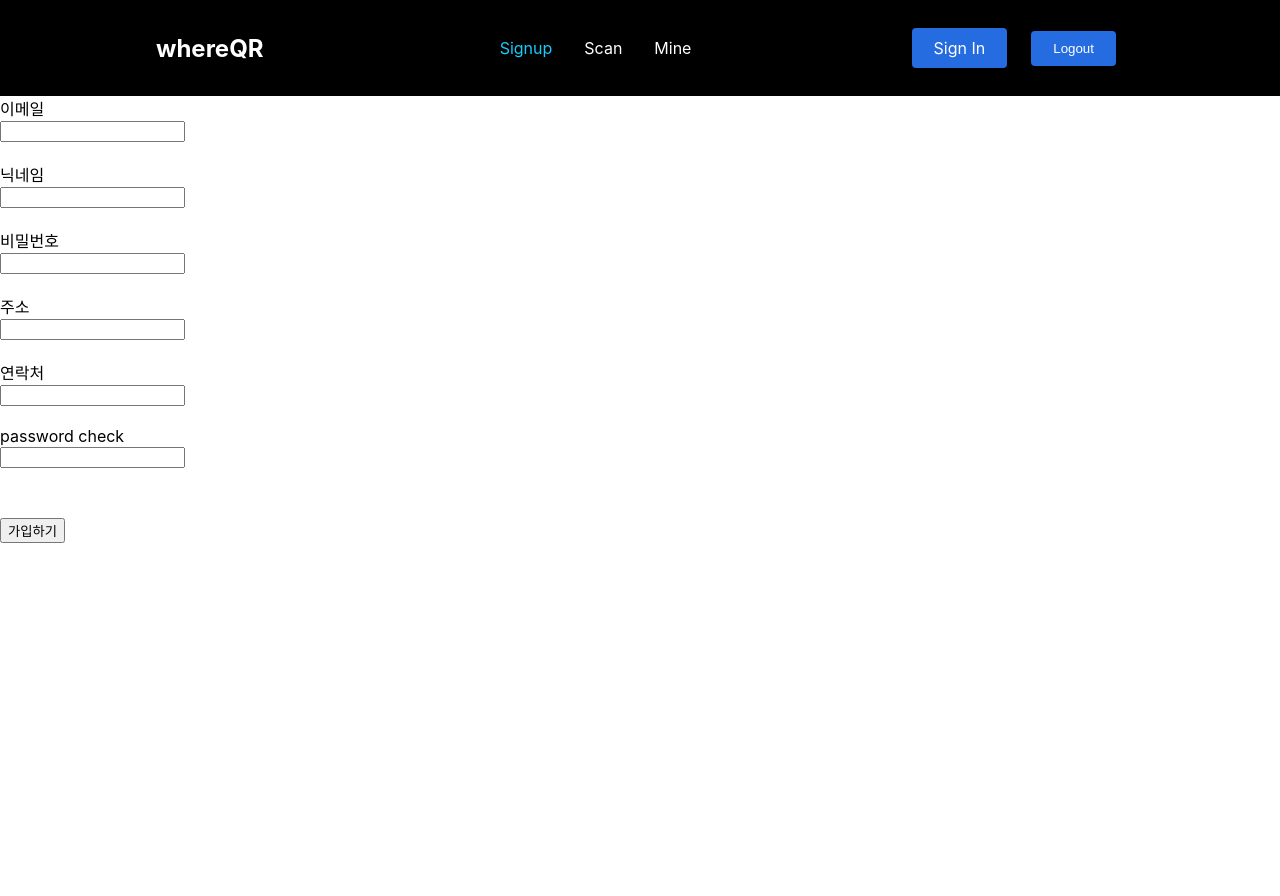
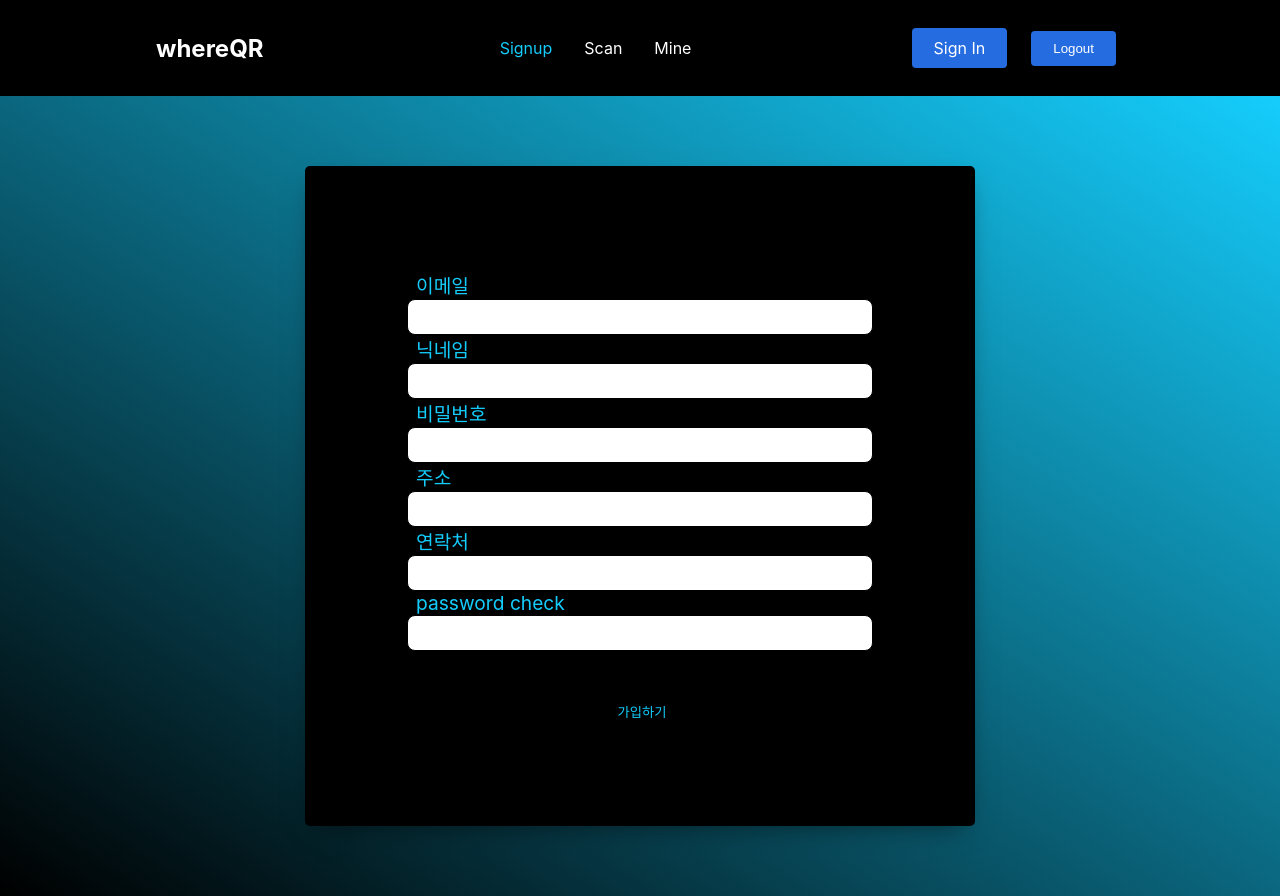
Before and after one commit to baeksoojin/whereQR, a React (Create React App) app in the folder frontend/: page /Signup in a window 1280 px wide. Before the commit the page ends 800 px from the top, so only its background shows below. Built offline with nearby package versions, Linux system fonts and the light colour scheme.

Commit message:
Design : sign up, sign in page UI Design

```diff
--- /dev/null
+++ b/frontend/src/components/Account/AccountElements.js
@@ -0,0 +1,87 @@
+import styled from 'styled-components';
+
+export const Div = styled.div`
+
+    width: 50%;
+    height: 70%;
+    padding: 50px 15px;
+    display: flex;
+    justify-content: center;
+    align-items: center;
+    flex-direction: column;
+    background: black;
+    box-shadow: 0 10px 25px -10px rgba(0,0,0,0.5);
+    border-radius: 5px;
+
+`;
+
+export const Div2 = styled.div`
+
+    width: 50%;
+    height: 40%;
+    padding: 50px 15px;
+    display: flex;
+    justify-content: center;
+    align-items: center;
+    flex-direction: column;
+    background: black;
+    box-shadow: 0 10px 25px -10px rgba(0,0,0,0.5);
+    border-radius: 5px;
+
+`;
+
+export const SDiv = styled.div`
+    width: 100%;
+    height: 100vh;
+    background:linear-gradient(to right top,black,#15cdfc);
+    box-sizing: border-box;
+    background-color : black;
+    display: flex;
+    justify-content: center;
+    align-items: center;
+
+`;
+
+export const Input = styled.input`
+    width : 70%;
+    border: 1px solid;
+    border-radius: 8px;
+    line-height: 2rem;
+    font-size: 1.2rem;
+    padding-left: 0.5rem;
+    padding-right: 0.5rem;
+    display: flex;
+    justify-content: space-between;
+    z-index: 10;
+`;
+
+export const Label = styled.label`
+    width : 70%;
+    color: #15cdfc;
+    border-radius: 8px;
+    font-size: 1.2rem;
+    padding-left: 0.1rem;
+    padding-right: 0.1rem;
+    display: flex;
+    justify-content: space-between;
+    z-index: 10;
+`;
+
+export const Button = styled.button`
+    margin: 50px 20px 0px 10px;
+    background-color : black;
+    color: #15cdfc;
+    outline: none;
+    border-radius: 8px;
+    border: none;
+    cursor: pointer;
+    transition: all 0.1s ease-in-out;
+    text-decoration: none;
+    /* Second Nav */
+    margin-left: 24px;
+    &:hover {
+    transition: all 0.2s ease-in-out;
+    background: #15cdfc;
+    color: #010606;
+    }
+`;
--- a/frontend/src/components/Account/signin.js
+++ b/frontend/src/components/Account/signin.js
@@ -1,6 +1,7 @@
 import React, { useState, useRef, useEffect } from "react";
 import axios from "axios";
 import { useNavigate } from 'react-router-dom';
+import {Div2, Label , SDiv, Input, Button} from "./AccountElements.js";
 axios.defaults.withCredentials = true;
 
 const BaseURL = 'http://127.0.0.1:8000/user/';
@@ -55,22 +56,19 @@ const Signin = () => {
     };
 
     return (
-    <div className="signin">
-        <div>
-            <label className="label" >이메일</label><br/>
-            <input className="user" name="user-id" value={email} required onChange={onChangeEmail} />
-        </div><br/>
-        <div>
-            <label className="label" >비밀번호</label><br/>
-            <input className="user" name="user-password" type="password" value={password} required onChange={onChangePassword} />
-        </div><br/>
-
-        <div style={{marginTop:10}}>
-            <button className="button" type="primary" onClick={Login}>로그인하기</button>
-            <button className="button" type="primary" onClick={Homepage}>홈으로</button>
-            <button className="button" type="primary" onClick={Signup}>회원가입</button>
-        </div>
-    </div>
+    <SDiv className="signin">
+        <Div2>
+            <Label className="label" >이메일</Label>
+            <Input className="user" name="user-id" value={email} required onChange={onChangeEmail} /><br/>
+            <Label className="label" >비밀번호</Label>
+            <Input className="user" name="user-password" type="password" value={password} required onChange={onChangePassword} /><br/>
+            <div>
+            <Button className="button" type="primary" onClick={Login}>로그인하기</Button>
+            <Button className="button" type="primary" onClick={Homepage}>홈으로</Button>
+            <Button className="button" type="primary" onClick={Signup}>회원가입</Button>
+            </div>
+        </Div2>
+    </SDiv>
     );
 
 
--- a/frontend/src/components/Account/signup.js
+++ b/frontend/src/components/Account/signup.js
@@ -1,7 +1,7 @@
 import React, {useState, useRef, useEffect} from "react";
 import axios from "axios";
 import { useNavigate } from "react-router-dom";
-
+import {Div, Label , SDiv, Input, Button} from "./AccountElements.js";
 
 const Signup = () => {
 
@@ -65,37 +65,25 @@ const Signup = () => {
     };
 
     return (
-    <div className="signup">
-            <div>
-                <label className="label">이메일</label><br/>
-                <input className="user" name="user-id" value={email} required onChange={onChangeEmail} />
-            </div><br/>
-            <div>
-                <label className="label">닉네임</label><br/>
-                <input className="user" name="user-nick" value={name} required onChange={onChangeName} />
-            </div><br/>
-            <div>
-                <label className="label">비밀번호</label><br/>
-                <input className="user"  name="user-password" type="password" value={password} required onChange={onChangePassword} />
-            </div><br/>
-            <div>
-                <label className="label">주소</label><br/>
-                <input className="user"  name="user-address" value={address} required onChange={onChangeAddress} />
-            </div><br/>
-            <div>
-                <label className="label">연락처</label><br/>
-                <input className="user"  name="user-phonenum" value={phonenum} required onChange={onChangePhonenum} />
-            </div><br/>
-            <div>
-                <label className="label">password check</label><br/>
-                <input className="user"  name="user-password-check" type="password" value={passwordCheck} required onChange={onChangePasswordChk} />
+    <SDiv className="signup">
+            <Div>
+                <Label className="label">이메일</Label>
+                <Input className="user" name="user-id" value={email} required onChange={onChangeEmail} />
+                <Label className="label">닉네임</Label>
+                <Input className="user" name="user-nick" value={name} required onChange={onChangeName} />
+                <Label className="label">비밀번호</Label>
+                <Input className="user"  name="user-password" type="password" value={password} required onChange={onChangePassword} />
+                <Label className="label">주소</Label>
+                <Input className="user"  name="user-address" value={address} required onChange={onChangeAddress} />
+                <Label className="label">연락처</Label>
+                <Input className="user"  name="user-phonenum" value={phonenum} required onChange={onChangePhonenum} />
+                <Label className="label">password check</Label>
+                <Input className="user"  name="user-password-check" type="password" value={passwordCheck} required onChange={onChangePasswordChk} />
                 {passwordError && <div style={{color : 'red'}}>비밀번호가 일치하지 않습니다.</div>}
-            </div><br/><br/>
-            <div style={{marginTop:10}}>
-                <button className = "button" type="primary" onClick={onSubmit}>가입하기</button>
-             </div><br/><br/>
+                <Button className = "button" type="primary" onClick={onSubmit}>가입하기</Button>
+            </Div>
 
-        </div>
+        </SDiv>
 
 
     );
```
